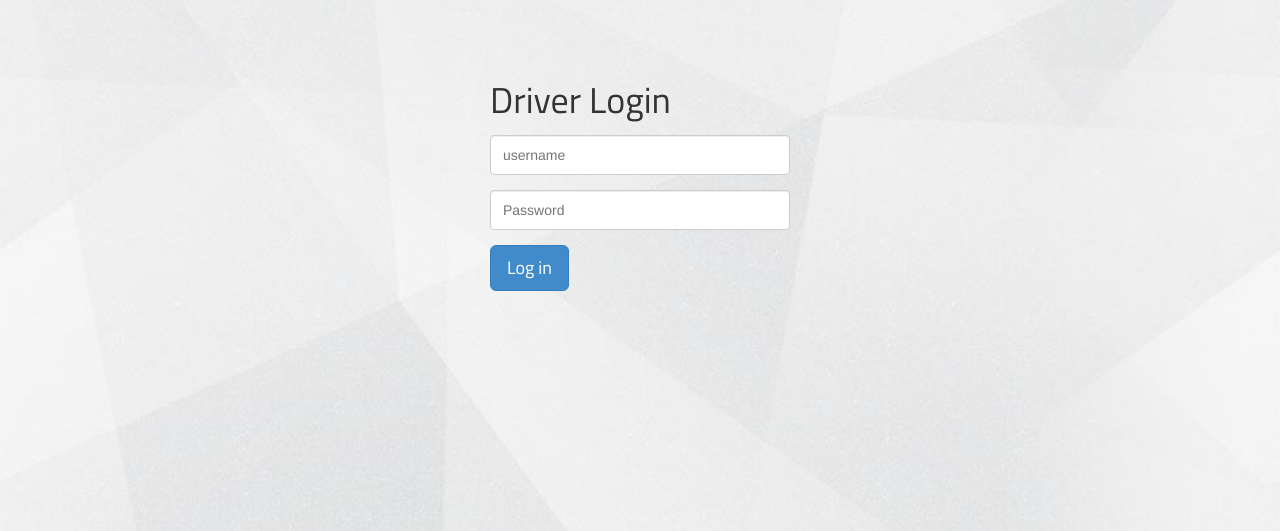
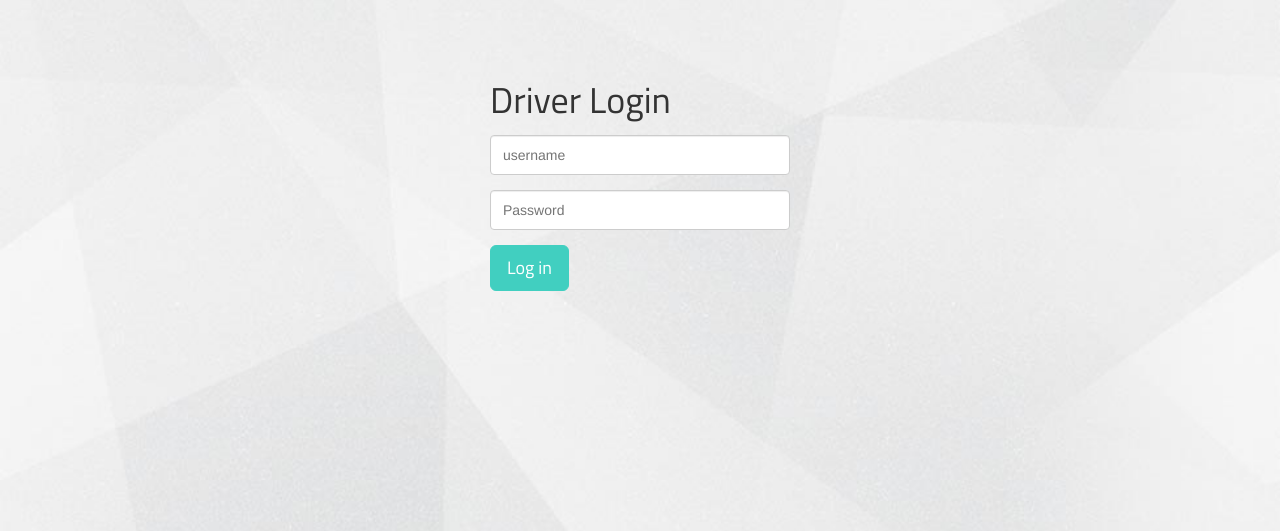
Before and after one commit to akyker20/KogoStudents, a Django app: page /drivers/login in a window 1280 px wide. Shown: the part 52-583 px from the top of the page. Run offline with Django 3.2, Linux system fonts and the light colour scheme; parts of the project's set-up code (start-up, migrations or seed data) failed here and were passed over; some libraries are stand-ins or nearby versions.

Commit message:
more coloring changes

```diff
--- a/kogo/static/css/style.css
+++ b/kogo/static/css/style.css
@@ -182,10 +182,14 @@ button.num-requests {
 	top: 30px;
 	padding: 0px 20px;
 	font-size: 24px;
-	background: #41CFC0;
-	border-color: #41CFC0;
 }
 
 div.btn-holder:last-child {
 	padding-bottom: 25px;
 }
+
+button.kogo-btn {
+	background: #41CFC0;
+	border-color: #41CFC0;
+	color: white !important;
+}
--- a/kogo/templates/drivers/driver_login.html
+++ b/kogo/templates/drivers/driver_login.html
@@ -18,7 +18,7 @@
     <div class="form-group">
       <input id="id_password" name="password" placeholder="Password" type="password">
     </div>
-	  <button type="submit" class="btn btn-lg btn-primary">
+	  <button type="submit" class="btn btn-lg kogo-btn">
 	    Log in
 	  </button>
 	</form>
--- a/kogo/templates/students/pickup_locations.html
+++ b/kogo/templates/students/pickup_locations.html
@@ -14,7 +14,7 @@
     	<h3 class="pickup-title">Pickup from:</h3>
       	{% for loc in starting_locations %}
       	<div class="btn-holder">
-          <button class="btn btn-danger num-requests request-shadow">{{loc|num_active_requests}}</button>
+          <button class="btn kogo-btn num-requests request-shadow">{{loc|num_active_requests}}</button>
           <form method="get" action="{% url 'dropoff_locations' %}">
             <input type="hidden" name="pickup" value="{{loc.name}}">
         		<button type="submit" class="shadow location-btn pickup btn btn-default btn-lg">
--- a/kogo/templates/students/student_login.html
+++ b/kogo/templates/students/student_login.html
@@ -19,7 +19,7 @@
               {{ field }}
           </div>
       {% endfor %}
-      <button type="submit" class="btn btn-lg btn-primary">
+      <button type="submit" class="btn btn-lg kogo-btn">
         Log in
     </button>
     <a class="new-to-kogo" href="{% url 'registration_register' %}">  New to Kogo?
```
Also changed, not shown: db.sqlite3.
